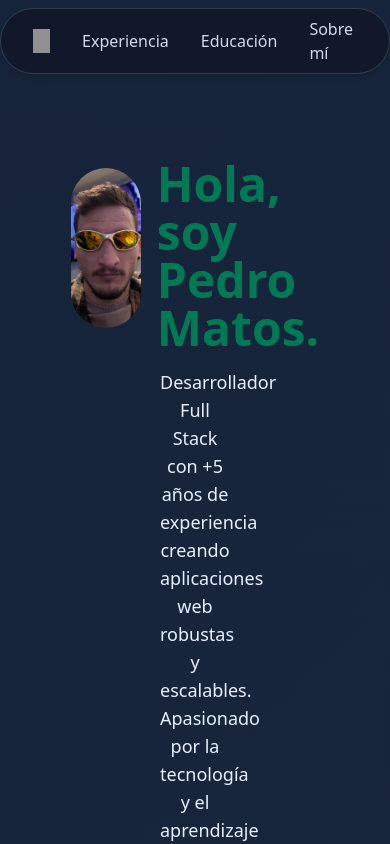
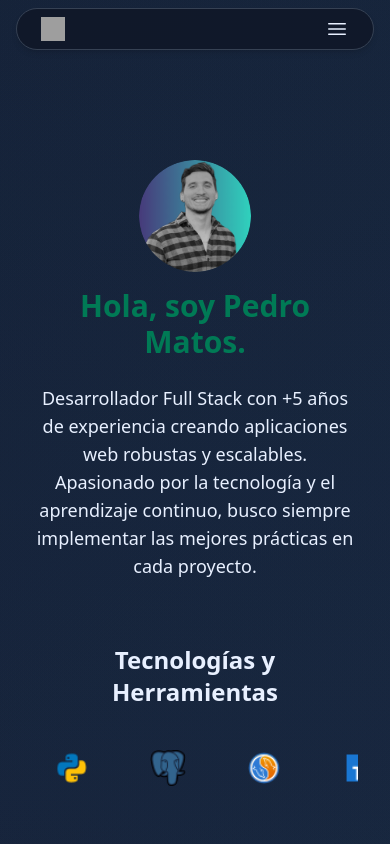
Before and after one commit to Petercheks/portafolio-vue, a Vue app: page / in a window 390 px wide. Shown: the top 844 px of the page. Built offline with nearby package versions, Linux system fonts and the light colour scheme; grey boxes are pictures that could not be loaded.

Commit message:
feat(): version mobile

```diff
--- a/src/App.vue
+++ b/src/App.vue
@@ -11,7 +11,7 @@ import SectionResume from './components/sections/SectionResume.vue'
     <NavbarBase />
   </header>
 
-  <main class="px-4">
+  <main class="px-4 pt-24 sm:pt-28">
     <SectionResume />
 
     <SectionExperience />
--- a/src/components/CardExperience.vue
+++ b/src/components/CardExperience.vue
@@ -25,7 +25,7 @@ defineProps<{
               class="w-14 h-14 rounded-xl object-cover border-2 border-blue-300/20 transition-all duration-300 group-hover:border-blue-300/50 group-hover:scale-105" />
           </div>
 
-          <div class="flex-1 text-center sm:text-left">
+          <div class="flex-1 sm:text-left">
             <h4 class="text-xl font-semibold mb-2 text-slate-100 leading-tight">
               {{ experience.rol }}
             </h4>
--- a/src/components/navbar/NavbarBase.vue
+++ b/src/components/navbar/NavbarBase.vue
@@ -1,4 +1,5 @@
 <script setup lang="ts">
+import { ref } from 'vue'
 import NavbarItem from './NavbarItem.vue'
 
 const items = [
@@ -6,14 +7,49 @@ const items = [
   { label: 'Educación', href: '#educacion' },
   { label: 'Sobre mí', href: '#sobre-mi' },
 ]
+
+const isOpen = ref(false)
+const close = () => {
+  isOpen.value = false
+}
 </script>
 <template>
   <nav
-    class="flex px-6 text-sm font-medium rounded-full justify-center items-center bg-gray-900 opacity-90 border border-gray-700 shadow-md space-x-4">
-    <a class="relative block px-2 py-2 transition hover:scale-125" href="#resumen">
-      <img src="/home.ico" alt="Logo" class="h-6 w-6" />
-    </a>
+    class="relative w-full max-w-[92vw] sm:w-auto px-4 sm:px-6 text-sm font-medium rounded-full bg-gray-900/90 border border-gray-700 shadow-md">
+    <div class="flex items-center justify-between sm:justify-center gap-3 sm:gap-4">
+      <a class="relative block px-2 py-2 transition hover:scale-125" href="#resumen" @click="close">
+        <img src="/home.ico" alt="Inicio" class="h-6 w-6" />
+      </a>
 
-    <NavbarItem v-for="item in items" :key="item.label" :item="item" />
+      <div class="hidden sm:flex items-center justify-center space-x-4">
+        <NavbarItem v-for="item in items" :key="item.label" :item="item" />
+      </div>
+
+      <button type="button"
+        class="sm:hidden inline-flex items-center justify-center px-2 py-2 rounded-full hover:bg-white/5 transition"
+        aria-label="Abrir menú" aria-controls="mobile-nav" :aria-expanded="isOpen" @click="isOpen = !isOpen">
+        <svg v-if="!isOpen" xmlns="http://www.w3.org/2000/svg" fill="none" viewBox="0 0 24 24" stroke-width="1.5"
+          stroke="currentColor" class="w-6 h-6">
+          <path stroke-linecap="round" stroke-linejoin="round" d="M3.75 6.75h16.5M3.75 12h16.5M3.75 17.25h16.5" />
+        </svg>
+        <svg v-else xmlns="http://www.w3.org/2000/svg" fill="none" viewBox="0 0 24 24" stroke-width="1.5"
+          stroke="currentColor" class="w-6 h-6">
+          <path stroke-linecap="round" stroke-linejoin="round" d="M6 18 18 6M6 6l12 12" />
+        </svg>
+      </button>
+    </div>
+
+    <div v-show="isOpen" id="mobile-nav"
+      class="sm:hidden absolute left-0 right-0 mt-2 rounded-2xl bg-gray-900/95 border border-gray-700 shadow-lg overflow-hidden">
+      <div class="flex flex-col py-2">
+        <a class="px-4 py-3 text-base hover:bg-white/5 transition" href="#resumen" @click="close">
+          Resumen
+        </a>
+        <a v-for="item in items" :key="item.label" class="px-4 py-3 text-base hover:bg-white/5 transition"
+          :href="item.href" @click="close">
+          {{ item.label }}
+        </a>
+      </div>
+    </div>
   </nav>
 </template>
--- a/src/components/sections/SectionBase.vue
+++ b/src/components/sections/SectionBase.vue
@@ -4,7 +4,8 @@ defineProps<{
 }>()
 </script>
 <template>
-  <section :id="id" class="section py-36 w-full mx-auto container px-36">
+  <section :id="id"
+    class="section scroll-mt-24 sm:scroll-mt-28 py-16 sm:py-24 lg:py-36 w-full mx-auto container px-4 sm:px-6 lg:px-12 xl:px-24 2xl:px-36">
     <slot />
   </section>
 </template>
--- a/src/components/sections/SectionResume.vue
+++ b/src/components/sections/SectionResume.vue
@@ -5,11 +5,11 @@ import SectionBase from './SectionBase.vue'
 
 <template>
   <SectionBase id="resumen" class="without-pb">
-    <div class="flex justify-center mb-4 items-center">
-      <img src="/profile.jpg" alt="Pedro Matos" class="w-40 h-40 rounded-full object-cover" />
-      <div class="mt-4">
-        <h2 class="text-5xl font-bold ml-4 text-emerald-700">Hola, soy Pedro Matos.</h2>
-      </div>
+    <div class="flex flex-col sm:flex-row justify-center items-center gap-4 mb-6">
+      <img src="/pedro-matos.png" alt="Pedro Matos" class="w-28 h-28 sm:w-40 sm:h-40 rounded-full object-cover" />
+      <h2 class="text-3xl sm:text-5xl font-bold text-emerald-700 text-center sm:text-left break-words">
+        Hola, soy Pedro Matos.
+      </h2>
     </div>
     <div class="text-center max-w-3xl mx-auto">
       <p class="text-lg">
@@ -19,7 +19,7 @@ import SectionBase from './SectionBase.vue'
       </p>
     </div>
 
-    <div class="mt-24">
+    <div class="mt-16 sm:mt-24">
       <h3 class="text-2xl font-bold text-center mb-4">Tecnologías y Herramientas</h3>
       <CarruselSkills />
     </div>
```
Also changed, not shown: src/components/CarruselSkills.vue (+4 -11 lines), public/pedro-matos.png (added), public/profile.jpg (deleted).
